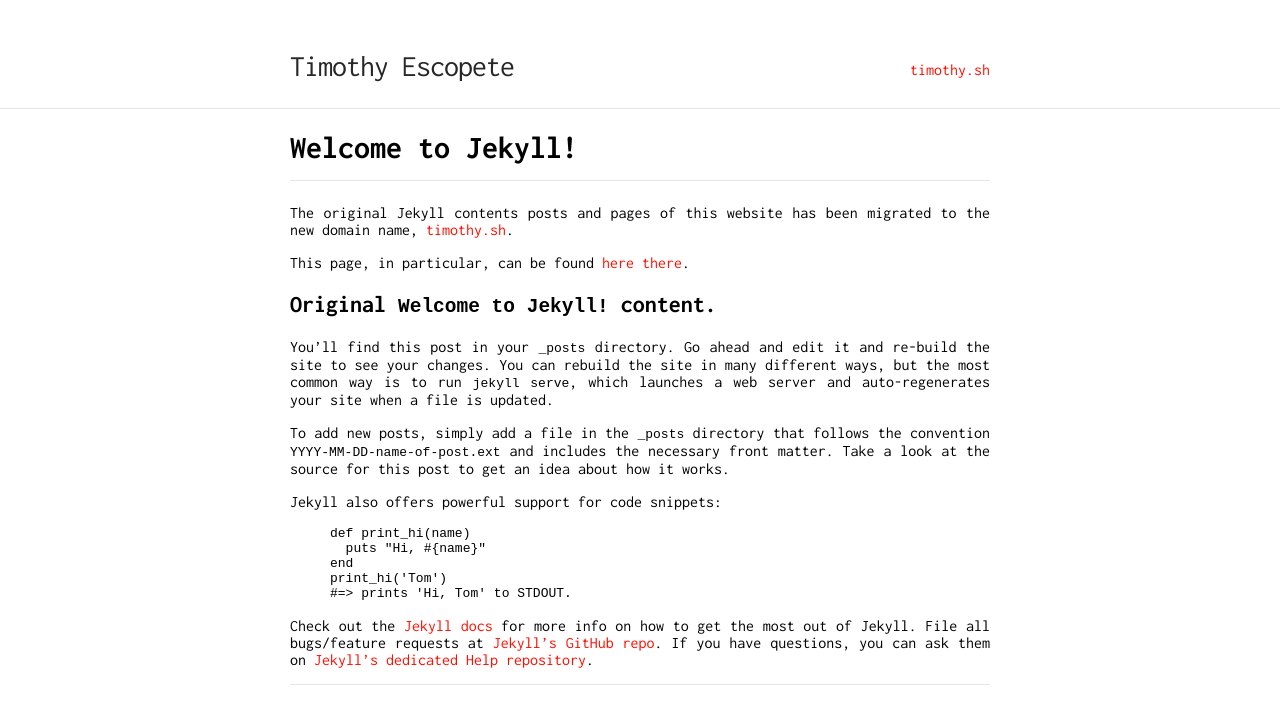
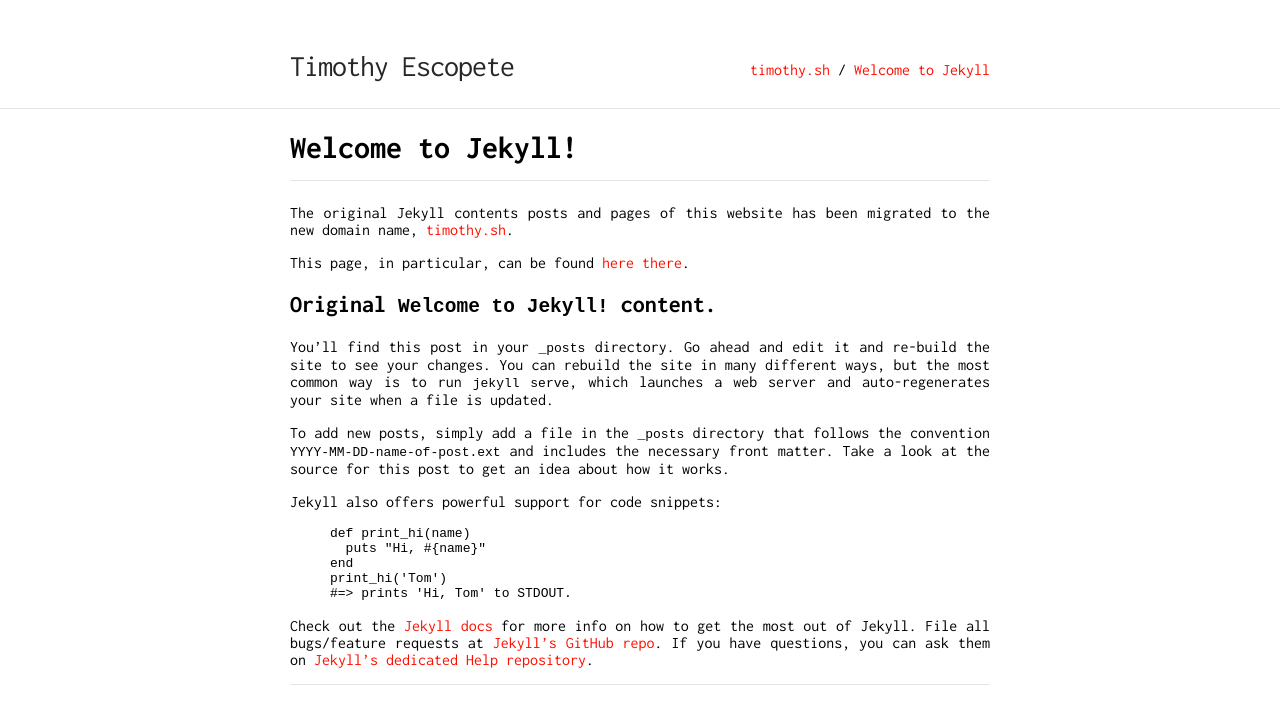
Before and after one commit to timhtheos/timothyae, a Jekyll site: the page built from _posts/2016-10-09-welcome-to-jekyll.md, in a window 1280 px wide. Shown: the top 724 px of the page. Built offline with Jekyll 4.4.1, drawn with Linux system fonts in a browser that asks for light colours; nearby versions of some CDN libraries.

Commit message:
Update main nav.

```diff
--- a/_data/menu-main.yml
+++ b/_data/menu-main.yml
@@ -1,2 +1,5 @@
 - name: "timothy.sh"
   link: "https://timothy.sh"
+
+- name: "Welcome to Jekyll"
+  link: "/welcome-to-jekyll"
```
